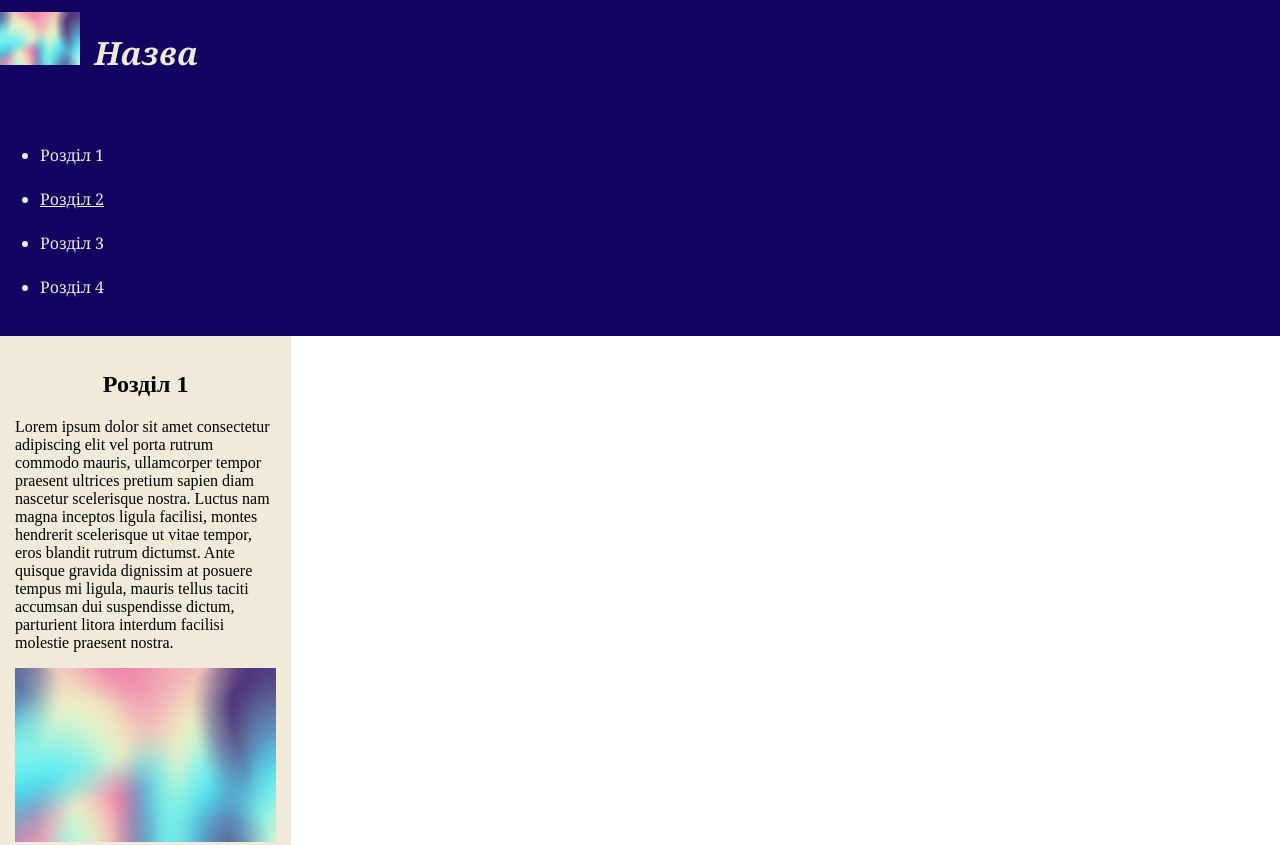
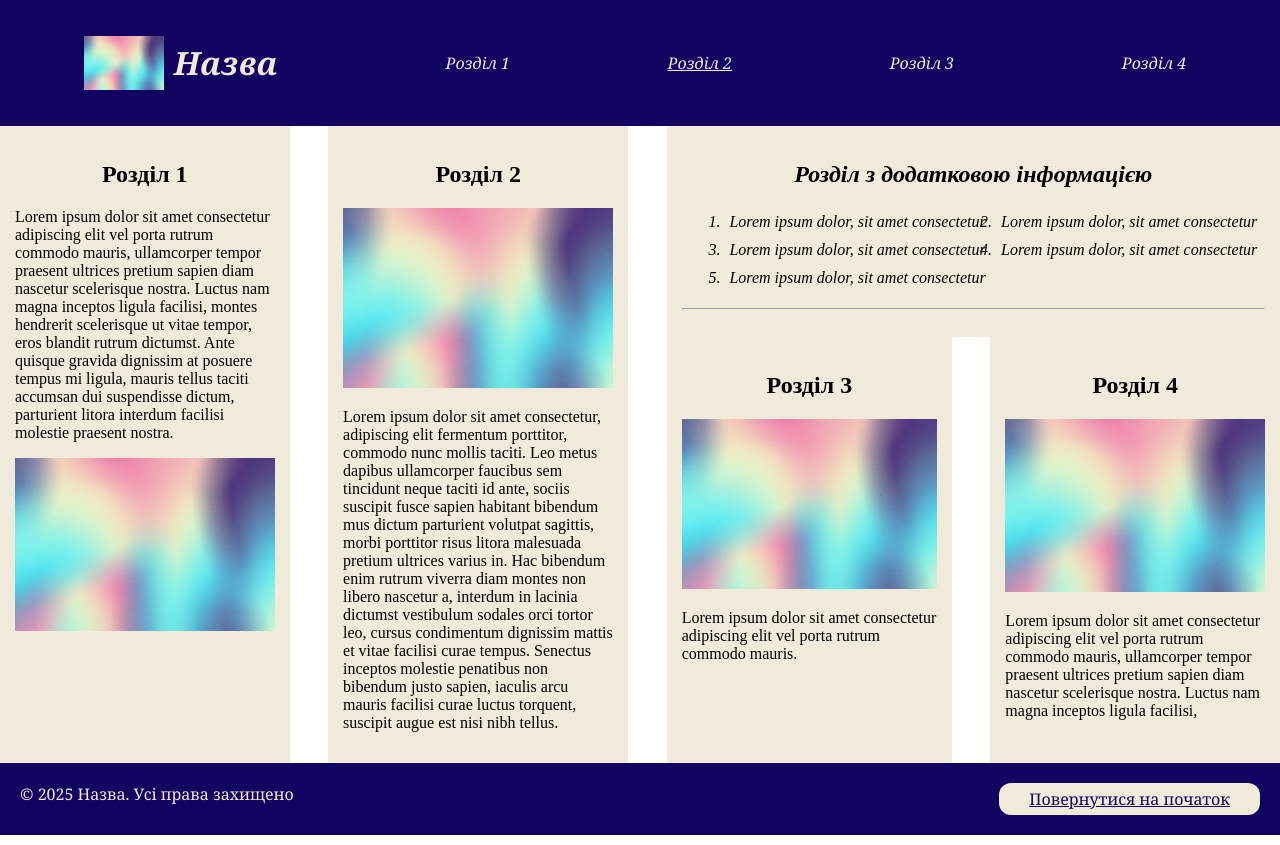
Before and after one commit to MariaDovhan/CSS_Structure_Grid, a plain HTML site: page pages/page2.html in a window 1280 px wide. Shown: the top 845 px of the page. Drawn offline with Linux system fonts and the light colour scheme.

Commit message:
final gridonly

```diff
--- a/pages/page2.html
+++ b/pages/page2.html
@@ -9,18 +9,16 @@
 </head>
 <body>
     <header id="start-of-page">
-        <div class="header-block">
+        <ul class="grid-nav">
+            <div class="logo-content" id="main">
                 <img class="logo" src="../images/demo-picture-gradient.jpg" alt="logo">
-                <a href="./index.html"><h1 class="header-content logo-text">Назва</h1></a>
-        </div>
-        <nav class="header-block">
-            <ul class="header-block flex-nav">
-                <a href="./page1.html" class="nav-link"><li class="header-content">Розділ 1</li></a>
-                <li class="header-content" style="text-decoration: underline;">Розділ 2</li>
-                <a href="./page3.html" class="nav-link"><li class="header-content">Розділ 3</li></a>
-                <a href="./page4.html" class="nav-link"><li class="header-content">Розділ 4</li></a>
-            </ul>
-        </nav>
+                <a href="./index.html"><h1 class="logo-text">Назва</h1></a>
+            </div>
+            <a href="./page1.html" class="nav-link"><li id="chapter-1">Розділ 1</li></a>
+            <li class="current-page" id="chapter-2">Розділ 2</li>
+            <a href="./page3.html" class="nav-link"><li id="chapter-3">Розділ 3</li></a>
+            <a href="./page4.html" class="nav-link"><li id="chapter-4">Розділ 4</li></a>
+        </ul>
     </header>
 
     <main class="grid-layout">
@@ -36,11 +34,12 @@
         </section>
         <aside class="grid-aside-3">
             <h2 class="aside-header">Розділ з додатковою інформацією</h2>
-            <ol class="flex-list">
-                <li class="flex-list-item">Lorem ipsum dolor, sit amet consectetur</li>
-                <li class="flex-list-item">Lorem ipsum dolor, sit amet consectetur</li>
-                <li class="flex-list-item">Lorem ipsum dolor, sit amet consectetur</li>
-                <li class="flex-list-item">Lorem ipsum dolor, sit amet consectetur</li>
+            <ol class="grid-list">
+                <li class="grid-list-item">Lorem ipsum dolor, sit amet consectetur</li>
+                <li class="grid-list-item">Lorem ipsum dolor, sit amet consectetur</li>
+                <li class="grid-list-item">Lorem ipsum dolor, sit amet consectetur</li>
+                <li class="grid-list-item">Lorem ipsum dolor, sit amet consectetur</li>
+                <li class="grid-list-item">Lorem ipsum dolor, sit amet consectetur</li>
             </ol>
             <hr>
         </aside>
--- a/styles/style.css
+++ b/styles/style.css
@@ -3,7 +3,7 @@ body {
     display: grid;
     column-gap: 3%;
     grid-template-columns: 1fr 1fr 1fr 1fr;
-    grid-template-rows: auto auto auto auto;
+    grid-template-rows: auto auto auto;
     height: 100vh;
     scroll-behavior: smooth;
 }
@@ -59,18 +59,22 @@ header, footer {
 
 #chapter-1 {
     grid-column: 2;
+    grid-row: 1;
 }
 
 #chapter-2 {
     grid-column: 3;
+    grid-row: 1;
 }
 
 #chapter-3 {
     grid-column: 4;
+    grid-row: 1;
 }
 
 #chapter-4 {
     grid-column: 5;
+    grid-row: 1;
 }
 
 .nav-link {
@@ -79,42 +83,53 @@ header, footer {
     padding: 10px;
 }
 
+.current-page {
+    text-decoration: underline;
+}
+
+.grid-layout {
+    grid-column: 1 / span 4;
+    grid-row: 2;
+    display: grid;
+    grid-template-columns: auto auto auto auto;
+    grid-template-rows: auto auto auto auto;
+    column-gap: 3%;
+}
+
 .grid-section-1 {
     grid-column: 1;
-    grid-row: 2 / span 2;
+    grid-row: 1 / span 4;
 }
 
 .grid-section-2 {
     grid-column: 2;
-    grid-row: 2 / span 2;
+    grid-row: 1 / span 4;
 }
 
 .grid-aside-3 {
     grid-column: 3 / span 2;
-    grid-row: 2;
-    align-self: start;
-    height: fit-content;
+    grid-row: 1;
 }
 
-.flex-list {
-    display: flex;
-    flex-wrap: wrap;
+.grid-list {
+    display: grid;
+    grid-template-columns: auto auto;
     justify-content: space-around;
     align-content: space-around;
 }
-.flex-list-item {
+.grid-list-item {
     padding: 5px;
     font-style: italic;
 }
 
 .grid-section-4 {
     grid-column: 3;
-    grid-row: 3;
+    grid-row: 2 / span 3;
 }
 
 .grid-section-5 {
     grid-column: 4;
-    grid-row: 3;
+    grid-row: 2 / span 3;
 }
 
 section, aside {
@@ -156,12 +171,11 @@ section, aside {
 
 footer {
     grid-column: 1 / span 4;
-    grid-row: 4;
+    grid-row: 3;
     display: grid;
     grid-template-columns: 1fr, 1fr;
     grid-template-rows: 1fr;
     justify-content: space-between;
-    height: fit-content;
     bottom: 0;
     width: 100%;
 }
```
Also changed, not shown: pages/index.html (+3 -1 lines), pages/page1.html (+14 -16 lines), pages/page3.html (+14 -16 lines), pages/page4.html (+14 -17 lines).
